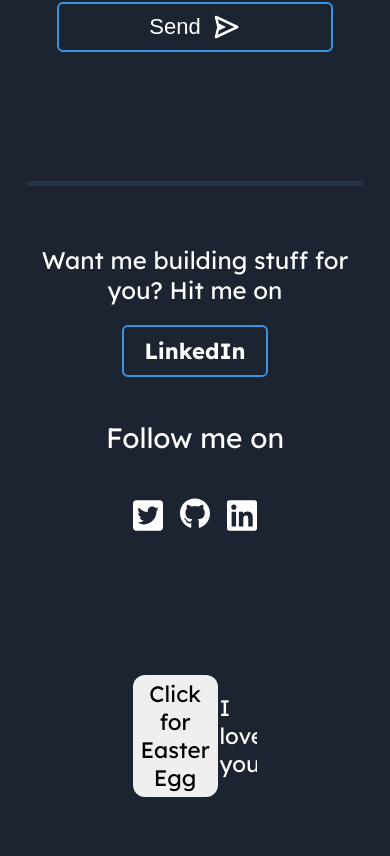
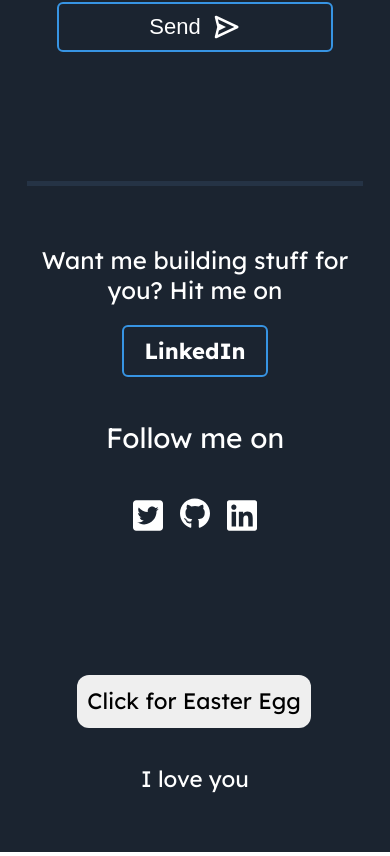
Before and after one commit to NTiger07/portfolio-react, a React (Create React App) app: page / in a window 390 px wide. Shown: the part 6230-7086 px from the top of the page. Built offline with nearby package versions, Linux system fonts and the light colour scheme; a web font is replaced by a local one.

Commit message:
Fixed EasterEgg mobile

```diff
--- a/src/components/EasterEgg.css
+++ b/src/components/EasterEgg.css
@@ -73,8 +73,15 @@
     padding-right: 10vw;
     font-size: 1.4rem;
   }
+  .easteregg_container{
+    display: flex;
+    flex-direction: column;
+    width: 80%;
+  }
   .easteregg_section button {
+    padding: 5% 4%;
     font-size: 1.4rem;
+    margin-bottom: 15%;
   }
 }
 @media screen and (max-width: 375px) {
```
